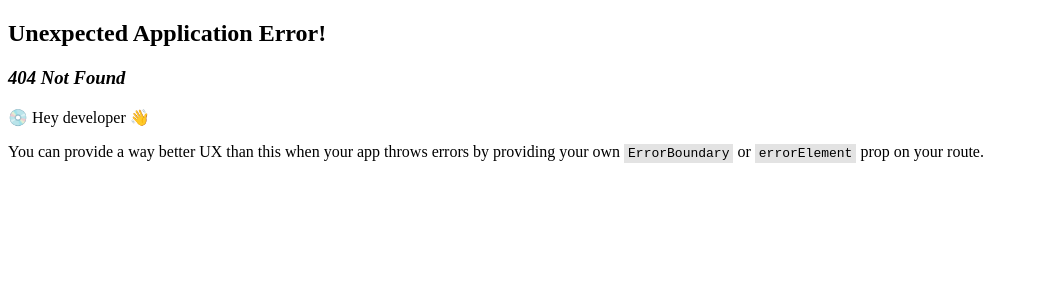
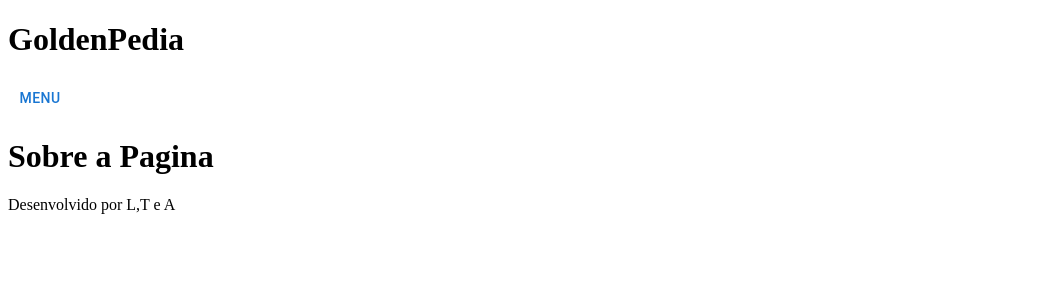
Before and after one commit to START-DB-2023/goldenpedia, a React (Vite) app in the folder web/: page /sobre in a window 1280 px wide. Before the commit this address had no page. Shown: the top 300 px of the page, without its empty margins (0-1039 px from the left). Built offline with nearby package versions, Linux system fonts and the light colour scheme.

Commit message:
Configurar rotas inicias das páginas #27

```diff
--- a/web/src/App.tsx
+++ b/web/src/App.tsx
@@ -1,10 +1,26 @@
 import { useState } from 'react';
 import './App.css'
+import { HomePage } from './components/HomePage';
+import { NewGoldListPage } from './components/NewGoldListPage';
+
+
+import { Outlet } from 'react-router-dom';
+import NavDrawer from './components/NavDrawer';
 
 function App() {
 
   return (
     <>
+    <header>
+      <h1>GoldenPedia</h1>
+      <NavDrawer/>
+    </header>
+    <main>
+        <Outlet />
+    </main>
+    <footer>
+      <p>Desenvolvido por L,T e A</p>
+    </footer>
     </>
   )
 }
--- /dev/null
+++ b/web/src/components/AboutPage.tsx
@@ -0,0 +1,4 @@
+export function AboutPage(){
+    return <h1>Sobre a Pagina</h1>
+
+}
--- /dev/null
+++ b/web/src/components/NavDrawer.tsx
@@ -0,0 +1,88 @@
+import * as React from 'react';
+import Box from '@mui/material/Box';
+import SwipeableDrawer from '@mui/material/SwipeableDrawer';
+import Button from '@mui/material/Button';
+import List from '@mui/material/List';
+import Divider from '@mui/material/Divider';
+import ListItem from '@mui/material/ListItem';
+import ListItemButton from '@mui/material/ListItemButton';
+import ListItemIcon from '@mui/material/ListItemIcon';
+import ListItemText from '@mui/material/ListItemText';
+import InboxIcon from '@mui/icons-material/MoveToInbox';
+import MailIcon from '@mui/icons-material/Mail';
+
+type Anchor = 'menu';
+
+export default function SwipeableTemporaryDrawer() {
+  const [state, setState] = React.useState({
+
+    menu: false,
+  });
+
+  const toggleDrawer =
+    (anchor: Anchor, open: boolean) =>
+    (event: React.KeyboardEvent | React.MouseEvent) => {
+      if (
+        event &&
+        event.type === 'keydown' &&
+        ((event as React.KeyboardEvent).key === 'Tab' ||
+          (event as React.KeyboardEvent).key === 'Shift')
+      ) {
+        return;
+      }
+
+      setState({ ...state, [anchor]: open });
+    };
+
+  const list = (anchor: Anchor) => (
+    <Box
+      role="presentation"
+      onClick={toggleDrawer(anchor, false)}
+      onKeyDown={toggleDrawer(anchor, false)}
+    >
+      <List>
+        {['Inbox', 'Starred', 'Send email', 'Drafts'].map((text, index) => (
+          <ListItem key={text} disablePadding>
+            <ListItemButton>
+              <ListItemIcon>
+                {index % 2 === 0 ? <InboxIcon /> : <MailIcon />}
+              </ListItemIcon>
+              <ListItemText primary={text} />
+            </ListItemButton>
+          </ListItem>
+        ))}
+      </List>
+      <Divider />
+      <List>
+        {['All mail', 'Trash', 'Spam'].map((text, index) => (
+          <ListItem key={text} disablePadding>
+            <ListItemButton>
+              <ListItemIcon>
+                {index % 2 === 0 ? <InboxIcon /> : <MailIcon />}
+              </ListItemIcon>
+              <ListItemText primary={text} />
+            </ListItemButton>
+          </ListItem>
+        ))}
+      </List>
+    </Box>
+  );
+
+  return (
+    <div>
+      {(['menu'] as const).map((anchor) => (
+        <React.Fragment key={anchor}>
+          <Button onClick={toggleDrawer(anchor, true)}>{anchor}</Button>
+          <SwipeableDrawer
+            anchor={anchor}
+            open={state[anchor]}
+            onClose={toggleDrawer(anchor, false)}
+            onOpen={toggleDrawer(anchor, true)}
+          >
+            {list(anchor)}
+          </SwipeableDrawer>
+        </React.Fragment>
+      ))}
+    </div>
+  );
+}
--- a/web/src/main.tsx
+++ b/web/src/main.tsx
@@ -3,12 +3,16 @@ import ReactDOM from 'react-dom/client';
 import App from './App.tsx';
 import './index.css';
 import Root from "./routes/root";
+import { BrowserRouter,Routes, Route } from 'react-router-dom';
 
 import {
   createBrowserRouter,
   RouterProvider,
 } from "react-router-dom";
 import "./index.css";
+import { ErrorPage } from './components/ErrorPage.tsx';
+import { HomePage } from './components/HomePage.tsx';
+import { AboutPage } from './components/AboutPage.tsx';
 
 const router = createBrowserRouter([
   {
@@ -19,6 +23,14 @@ const router = createBrowserRouter([
 
 ReactDOM.createRoot(document.getElementById("root")!).render(
   <React.StrictMode>
-    <RouterProvider router={router} />
+    <BrowserRouter>
+      <Routes>
+        <Route path='/' element={<App/>}>
+          <Route index element={<HomePage/>}></Route>
+          <Route path='sobre' element={<AboutPage/>}></Route>
+        </Route>
+        <Route path='*' element={<ErrorPage/>}></Route>
+      </Routes>
+    </BrowserRouter>
   </React.StrictMode>
 );
```
